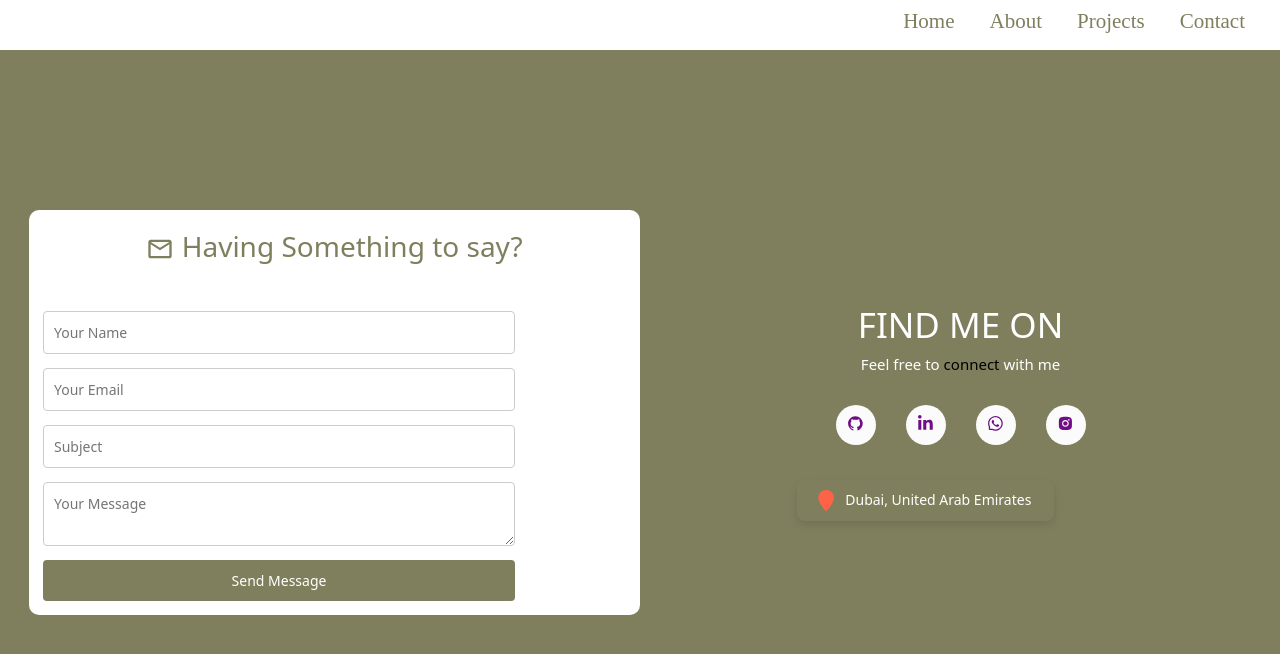
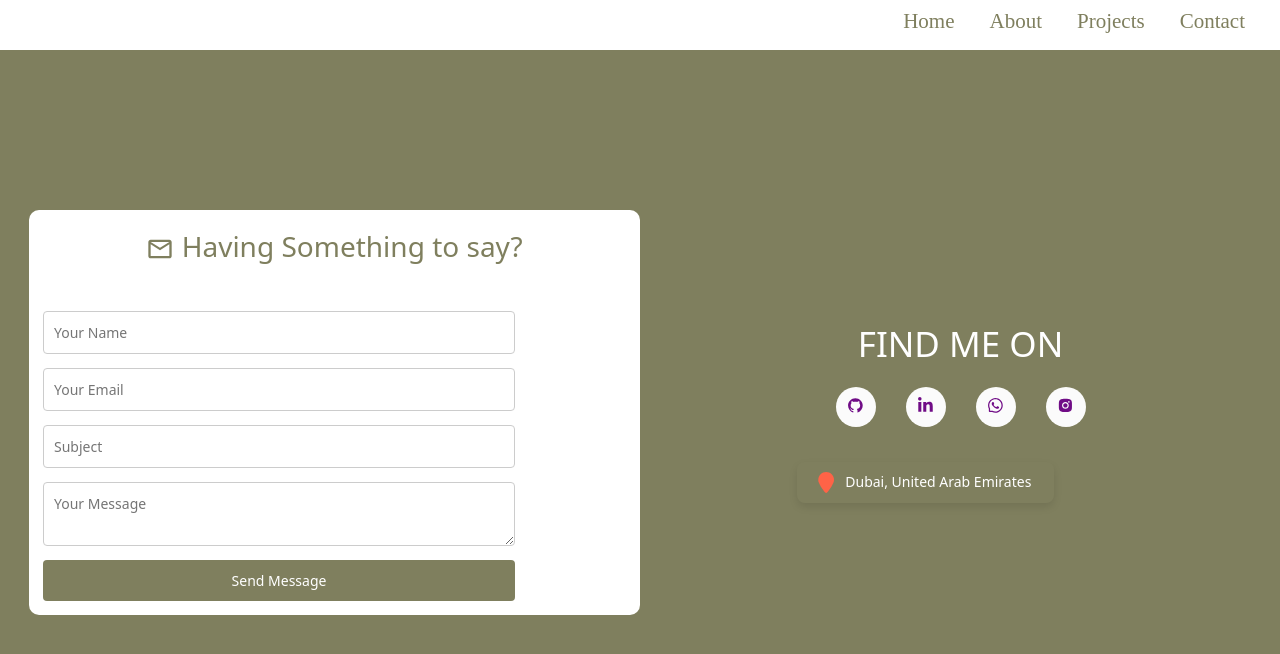
Before and after one commit to mhdfaaiz/Portfolio-Website, a React (Create React App) app: page /#/contact in a window 1280 px wide. Shown: the top 654 px of the page. Built offline with nearby package versions, Linux system fonts and the light colour scheme.

Commit message:
testing updates

```diff
--- a/src/Pages/Contact.jsx
+++ b/src/Pages/Contact.jsx
@@ -60,9 +60,6 @@ const Contact = () => {
 
             <div className="home-about-social">
                 <h1>FIND ME ON</h1>
-                <p>
-                    Feel free to <span className="purple">connect </span>with me
-                </p>
                 <ul className="home-about-social-links">
                     <li className="social-icons">
                         <a
```
